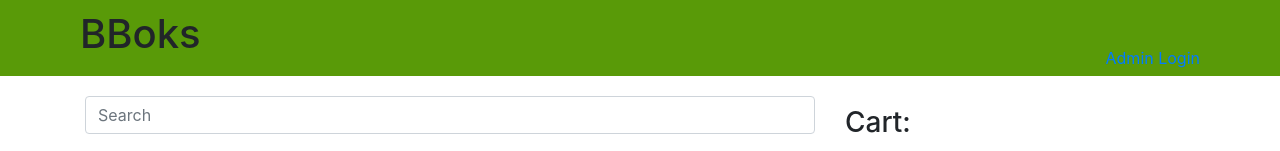
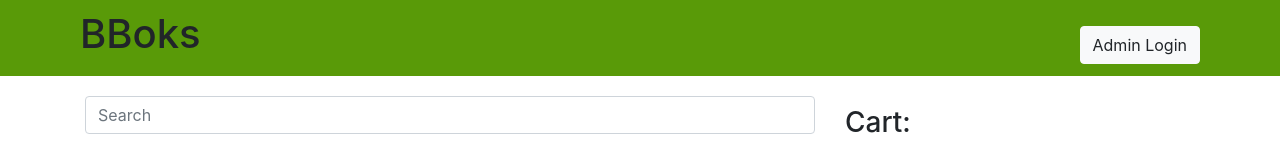
Before and after one commit to tsantek/react-Bookstore, a React (Create React App) app in the folder frontend/: page / in a window 1280 px wide. Shown: the top 151 px of the page. Built offline with nearby package versions, Linux system fonts and the light colour scheme; no server answers.

Commit message:
start admin

```diff
--- a/frontend/package.json
+++ b/frontend/package.json
@@ -6,6 +6,7 @@
     "axios": "^0.19.0",
     "react": "^16.8.6",
     "react-dom": "^16.8.6",
+    "react-router-dom": "^5.0.1",
     "react-scripts": "3.0.1"
   },
   "scripts": {
--- a/frontend/src/App.js
+++ b/frontend/src/App.js
@@ -1,4 +1,5 @@
 import React, { Component } from 'react';
+
 import './App.css';
 import Header from './components/Header';
 import Main from './components/Main';
@@ -8,7 +9,8 @@ import books from './api/books'
 class App extends Component {
 
   state = {
-    books: []
+    books: [],
+    admin: false
   };
 
  componentDidMount = async() => {
@@ -60,15 +62,25 @@ class App extends Component {
           }
       })
   }
+  handlUpdateAdmin = () =>{
+    this.setState( prevState =>{
+      return{
+        ...prevState,
+        admin: !this.state.admin
+      }
+    })
+  }
+
+
 
   render() {
     return (
         <div className="App">
-        <Header />
+          <Header handlUpdateAdmin={this.handlUpdateAdmin} adminState={this.state.admin} />
         <div className="container">
           <div className="row">
             <div className="col-md-8">
-              <Main books={this.state.books} AddToCart={this.handlerAddToCart} />
+                <Main books={this.state.books} AddToCart={this.handlerAddToCart} adminState={this.state.admin} />
             </div>
               <div className="col-md-4 cart-container-app">
                   <Cart books={this.state.books} handlerRemoveFromCart={this.handlerRemoveFromCart} totalCheckout={this.state.totalCheckout} handlerUpdateQ={this.handlerUpdateQ}/>
--- a/frontend/src/components/Header.jsx
+++ b/frontend/src/components/Header.jsx
@@ -1,6 +1,7 @@
 import React from 'react'
 
-const Header = ()=>{
+const Header = ({handlUpdateAdmin, adminState})=>{
+    console.log(adminState)
     return (
         <header>
             <div className="container list-navbar-items">
@@ -8,7 +9,7 @@ const Header = ()=>{
                     <h1>BBoks</h1>
                 </div>
                 <div className="admin-login">
-                    <a  href="/" style={{float:'right', marginTop:-20}}>Admin Login</a>
+                    <button onClick={()=>handlUpdateAdmin()}style={{float:'right', marginTop:-40, cursor:"pointer"}} type="button" className="btn btn-light">{adminState ? 'Log Out': 'Admin Login' }</button>
                 </div>
             </div>
         </header>
--- a/frontend/src/components/Main.jsx
+++ b/frontend/src/components/Main.jsx
@@ -17,7 +17,6 @@ class Main extends Component {
         })
       }
 
-
     render() {
         let filterd=[];
 
@@ -30,7 +29,6 @@ class Main extends Component {
         }else{
             filterd = this.props.books;
         }
-
        return (
         <div>
             <div className="input-group mb-3 search">
```
Also changed, not shown: 1 other file (tests, documents, lock files or other folders). Lines whose indentation alone changed are shown as unchanged.
